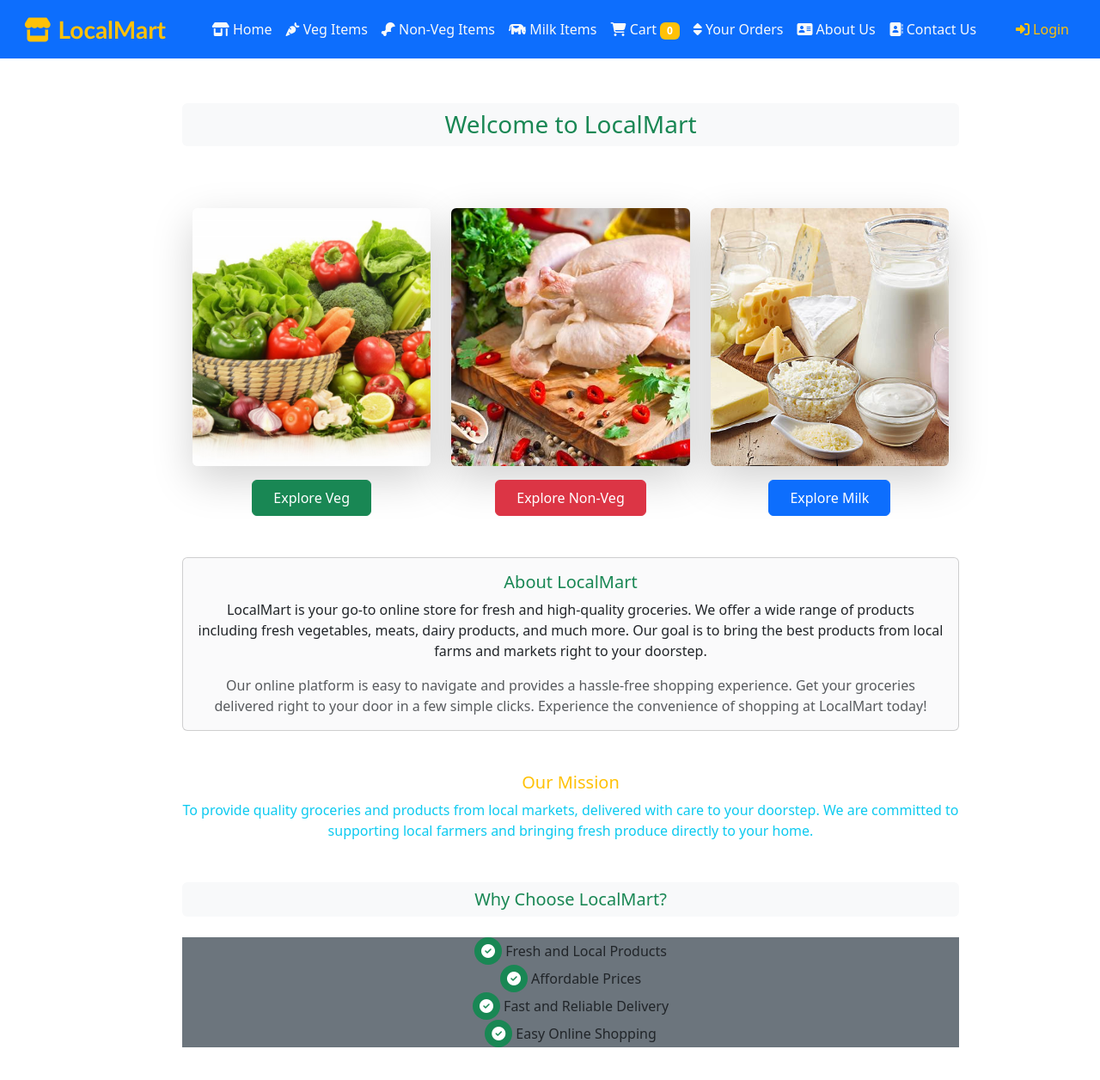
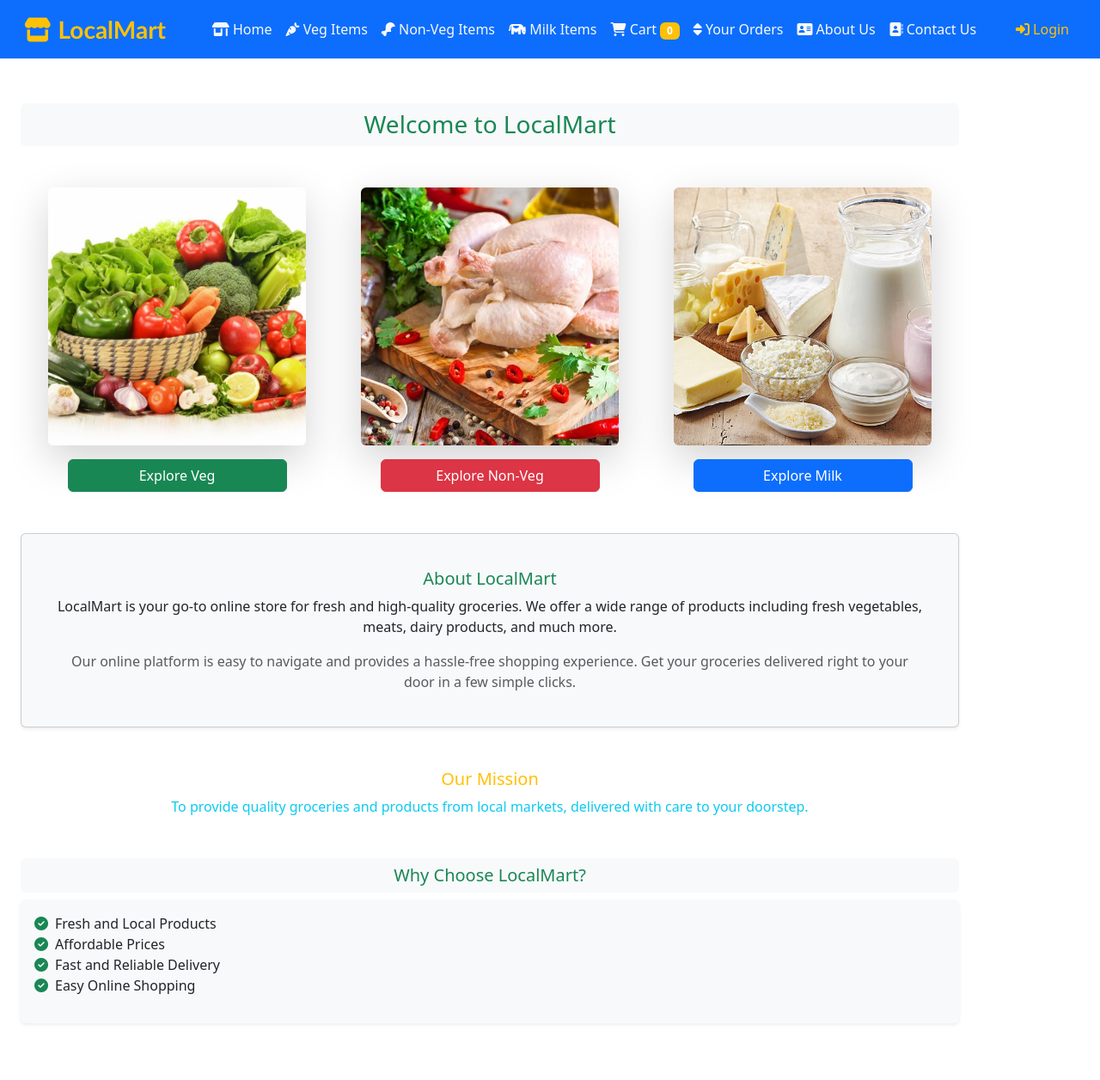
Before and after one commit to SruthiBethi/reactProject, a React (Vite) app: page / in a window 1280 px wide. Shown: the top 1256 px of the page at 86% size. Built offline with nearby package versions, Linux system fonts and the light colour scheme.

Commit message:
changes updated

```diff
--- a/src/AboutUs.jsx
+++ b/src/AboutUs.jsx
@@ -2,7 +2,7 @@ import 'bootstrap/dist/css/bootstrap.min.css';
 
 function AboutUs() {
   return (
-    <div className="container mt-3" style={{paddingLeft:"120px"}}>   {/* Reduced margin-top */}
+    <div className="container mt-3 mx-auto">   {/* Reduced margin-top */}
       <h2 className="text-center mb-3" style={{ fontSize: '1.75rem', color:'ButtonHighlight'}}>About LocalMart</h2> {/* Smaller font-size */}
 
       <div className="row">
--- a/src/Home.jsx
+++ b/src/Home.jsx
@@ -3,92 +3,98 @@ import 'bootstrap/dist/js/bootstrap.bundle.min';
 import { useNavigate } from 'react-router-dom';
 
 function Home() {
- let navigate= useNavigate();
+  let navigate = useNavigate();
+
   return (
+    <div className="container-fluid py-5 text-center">
+      <h3 className="text-center mb-4 text-success bg-light p-2 rounded">
+        Welcome to LocalMart
+      </h3>
 
-    <div className="container-fluid py-5 text-center justify-content-center align-items-center" style={{paddingLeft:"200px"}}>
-
-      <h3 className="text-center mb-4 text-success bg-light p-2 rounded">Welcome to LocalMart</h3>
-      <div className="container-fluid py-5 text-center justify-content-center align-items-center">
       {/* Image Section */}
+      <div className="container py-4">
         <div className="row justify-content-center">
           {/* Veg Items */}
-        <div className="col-md-4 d-flex flex-column align-items-center">
+          <div className="col-lg-4 col-md-6 col-sm-12 d-flex flex-column align-items-center mb-4">
             <img
-            src="vege.png"  // Replace with actual path
+              src="vege.png"
               alt="Fresh Veggies"
               className="img-fluid rounded shadow-lg"
-            style={{ width: "300px", height: "300px", objectFit: "cover" }}
+              style={{ width: "100%", maxWidth: "300px", height: "300px", objectFit: "cover" }}
             />
-          <button
-            className="btn btn-success mt-3 px-4 py-2"
-            onClick={() => navigate('/veg')}
-          >
+            <button className="btn btn-success mt-3 w-75" onClick={() => navigate('/veg')}>
               Explore Veg
             </button>
           </div>
 
           {/* Non-Veg Items */}
-        <div className="col-md-4 d-flex flex-column align-items-center">
+          <div className="col-lg-4 col-md-6 col-sm-12 d-flex flex-column align-items-center mb-4">
             <img
-            src="non.png"  // Replace with actual path
+              src="non.png"
               alt="Non-Veg Items"
               className="img-fluid rounded shadow-lg"
-            style={{ width: "300px", height: "300px", objectFit: "cover" }}
+              style={{ width: "100%", maxWidth: "300px", height: "300px", objectFit: "cover" }}
             />
-          <button
-            className="btn btn-danger mt-3 px-4 py-2"
-            onClick={() => navigate('/NonVeg')}
-          >
+            <button className="btn btn-danger mt-3 w-75" onClick={() => navigate('/NonVeg')}>
               Explore Non-Veg
             </button>
           </div>
 
           {/* Milk Items */}
-        <div className="col-md-4 d-flex flex-column align-items-center">
+          <div className="col-lg-4 col-md-6 col-sm-12 d-flex flex-column align-items-center mb-4">
             <img
-            src="dairy.png"  // Replace with actual path
+              src="dairy.png"
               alt="Milk Products"
               className="img-fluid rounded shadow-lg"
-            style={{ width: "300px", height: "300px", objectFit: "cover" }}
+              style={{ width: "100%", maxWidth: "300px", height: "300px", objectFit: "cover" }}
             />
-          <button
-            className="btn btn-primary mt-3 px-4 py-2"
-            onClick={() => navigate('/Milk')}
-          >
+            <button className="btn btn-primary mt-3 w-75" onClick={() => navigate('/Milk')}>
               Explore Milk
             </button>
           </div>
-
+        </div>
       </div>
 
-    </div>
-
-      <div className="card bg-light bg-opacity-75">
+      {/* About Section */}
+      <div className="card bg-light p-4 shadow-sm">
         <div className="card-body">
           <h5 className="card-title text-success">About LocalMart</h5>
           <p className="card-text text-dark">
-            LocalMart is your go-to online store for fresh and high-quality groceries. We offer a wide range of products including fresh vegetables, meats, dairy products, and much more. Our goal is to bring the best products from local farms and markets right to your doorstep.
+            LocalMart is your go-to online store for fresh and high-quality groceries. We offer a wide range of products including fresh vegetables, meats, dairy products, and much more.
           </p>
           <p className="card-text text-muted">
-            Our online platform is easy to navigate and provides a hassle-free shopping experience. Get your groceries delivered right to your door in a few simple clicks. Experience the convenience of shopping at LocalMart today!
+            Our online platform is easy to navigate and provides a hassle-free shopping experience. Get your groceries delivered right to your door in a few simple clicks.
           </p>
         </div>
       </div>
 
+      {/* Mission Section */}
       <div className="mt-5 text-center">
         <h5 className="text-warning">Our Mission</h5>
-        <p className="text-info">To provide quality groceries and products from local markets, delivered with care to your doorstep. We are committed to supporting local farmers and bringing fresh produce directly to your home.</p>
+        <p className="text-info">
+          To provide quality groceries and products from local markets, delivered with care to your doorstep.
+        </p>
       </div>
 
+      {/* Why Choose LocalMart */}
       <div className="mt-5 text-center">
-        <h5 className="text-success bg-light mb-4 p-2 rounded">Why Choose LocalMart?</h5>
-        <ul className="list-unstyled bg-secondary">
-          <li><i className="fa-solid fa-check-circle text-white bg-success p-2 rounded-circle"></i> Fresh and Local Products</li>
-          <li><i className="fa-solid fa-check-circle text-white bg-success p-2 rounded-circle"></i> Affordable Prices</li>
-          <li><i className="fa-solid fa-check-circle text-white bg-success p-2 rounded-circle"></i> Fast and Reliable Delivery</li>
-          <li><i className="fa-solid fa-check-circle text-white bg-success p-2 rounded-circle"></i> Easy Online Shopping</li>
+        <h5 className="text-success bg-light p-2 rounded">Why Choose LocalMart?</h5>
+        <div className="bg-light p-3 rounded shadow-sm">
+          <ul className="list-unstyled">
+            <li className="d-flex align-items-center">
+              <i className="fa fa-check-circle text-success me-2"></i> Fresh and Local Products
+            </li>
+            <li className="d-flex align-items-center">
+              <i className="fa fa-check-circle text-success me-2"></i> Affordable Prices
+            </li>
+            <li className="d-flex align-items-center">
+              <i className="fa fa-check-circle text-success me-2"></i> Fast and Reliable Delivery
+            </li>
+            <li className="d-flex align-items-center">
+              <i className="fa fa-check-circle text-success me-2"></i> Easy Online Shopping
+            </li>
           </ul>
+        </div>
       </div>
     </div>
   );
--- a/src/Milk.jsx
+++ b/src/Milk.jsx
@@ -62,9 +62,7 @@ function Milk() {
       <div className="card" style={{ width: "18rem" }}>
         <img
           src={item.image}
-          alt={item.name}
-          className="card-img-top"
-          style={{ width: "300px", height: "300px", objectFit: "cover" }}
+          className="img-fluid" alt="Responsive Image"
         />
         <div className="card-body">
           <h5 className="card-title">{item.name}</h5>
--- a/src/Non-Veg.jsx
+++ b/src/Non-Veg.jsx
@@ -62,9 +62,7 @@ function NonVeg() {
       <div className="card">
         <img
           src={item.image}
-          alt={item.name}
-          className="card-img"
-          style={{ width: "300px", height: "300px", objectFit: "cover" }}
+          className="img-fluid" alt="Responsive Image"
         />
         <div className="card-body">
           <h5 className="card-title">{item.name}</h5>
--- a/src/Store.js
+++ b/src/Store.js
@@ -8,13 +8,13 @@ const productSlice=createSlice({
         {name:"Potato", price:100.0,image:'/potato.png'},
         {name:"Tomato", price:200, image:'/tomato.png'},
         {name:"Carrot", price:156, image:'/carrot.png'},
-        {name:"Cabbage", price:"25", image:'/cabbage.png'},
-        {name:"Califlower", price:"89", image:'/califlower.png'},
+        {name:"Cabbage", price:25, image:'/cabbage.png'},
+        {name:"Califlower", price:89, image:'/califlower.png'},
         {name:"Brinjal", price:56.0,image:'/brinjal.png'},
         {name:"Bottle Gaurd", price:89.23, image:'/bottle.png'},
         {name:"BitterGaurd", price:48.96, image:'/bitter.png'},
-        {name:"Spinach", price:"25", image:'/spinach.png'},
-        {name:"Broccoli", price:"89", image:'/broccoli.png'}
+        {name:"Spinach", price:25, image:'/spinach.png'},
+        {name:"Broccoli", price:89, image:'/broccoli.png'}
     ],
     nonVeg:[
         {name:"Fish", price:450, image:'/fish.png'},
--- a/src/Veg.jsx
+++ b/src/Veg.jsx
@@ -83,13 +83,11 @@ function Veg() {
               <div className="card">
                 <img
                   src={item.image}
-                  alt={item.name}
-                  className="card-img"
-                  style={{ width: "300px", height: "300px", objectFit: "cover" }}
+                  className="img-fluid" alt="Responsive Image"
                 />
                 <div className="card-body">
                   <h5 className="card-title">{item.name}</h5>
-                  <p className="card-text text-dark">${item.price}</p>
+                  <p className="card-text text-dark ">${item.price}</p>
                   <button
                     onClick={() => dispatch(addToCart(item))}
                     className="btn btn-primary btn-sm mt-2"
```
Also changed, not shown: src/Cart.jsx (+37 -121 lines), src/Contact.jsx (+11 -8 lines), src/Login.jsx (+10 -13 lines), src/Orders.jsx (+11 -12 lines). Lines whose indentation alone changed are shown as unchanged.
